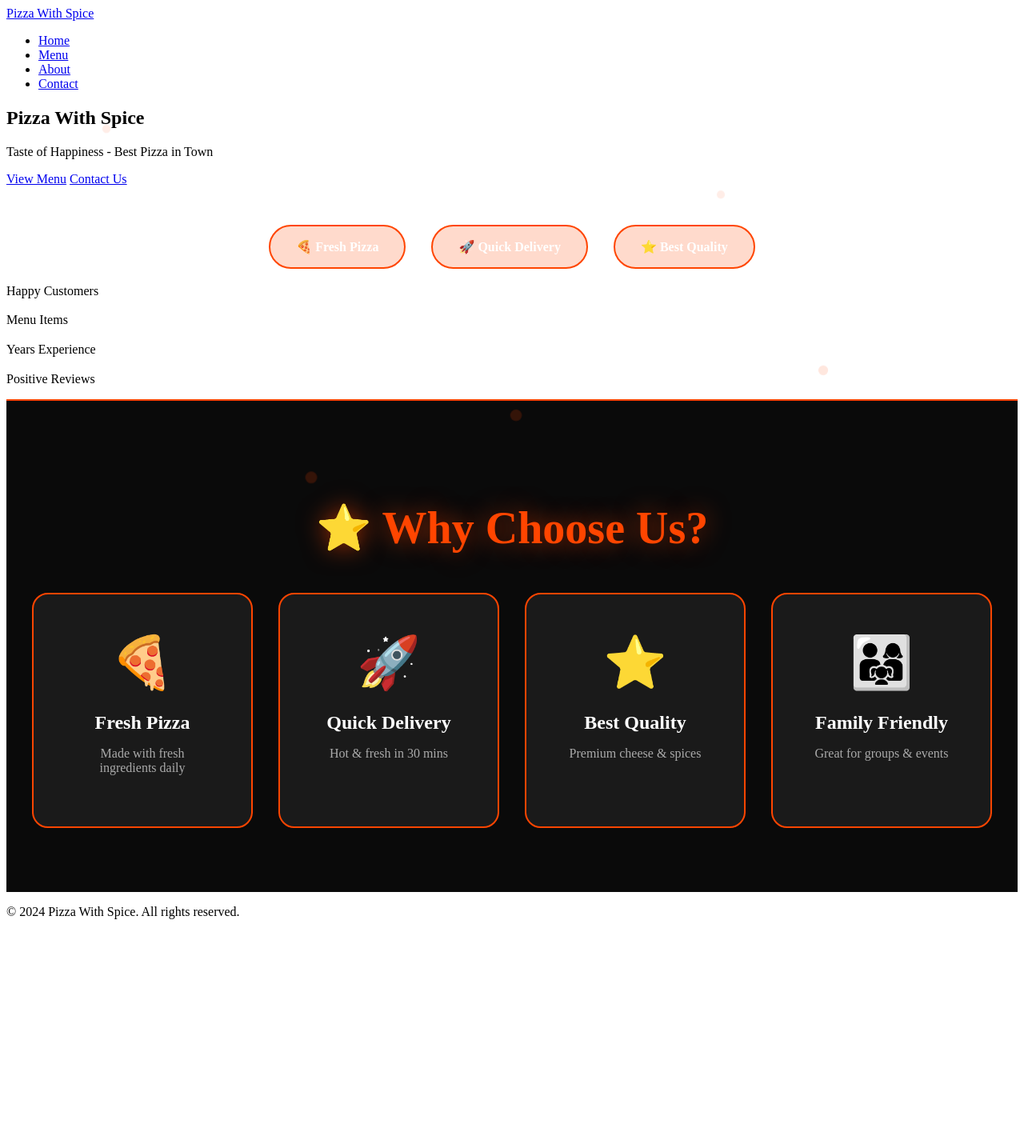
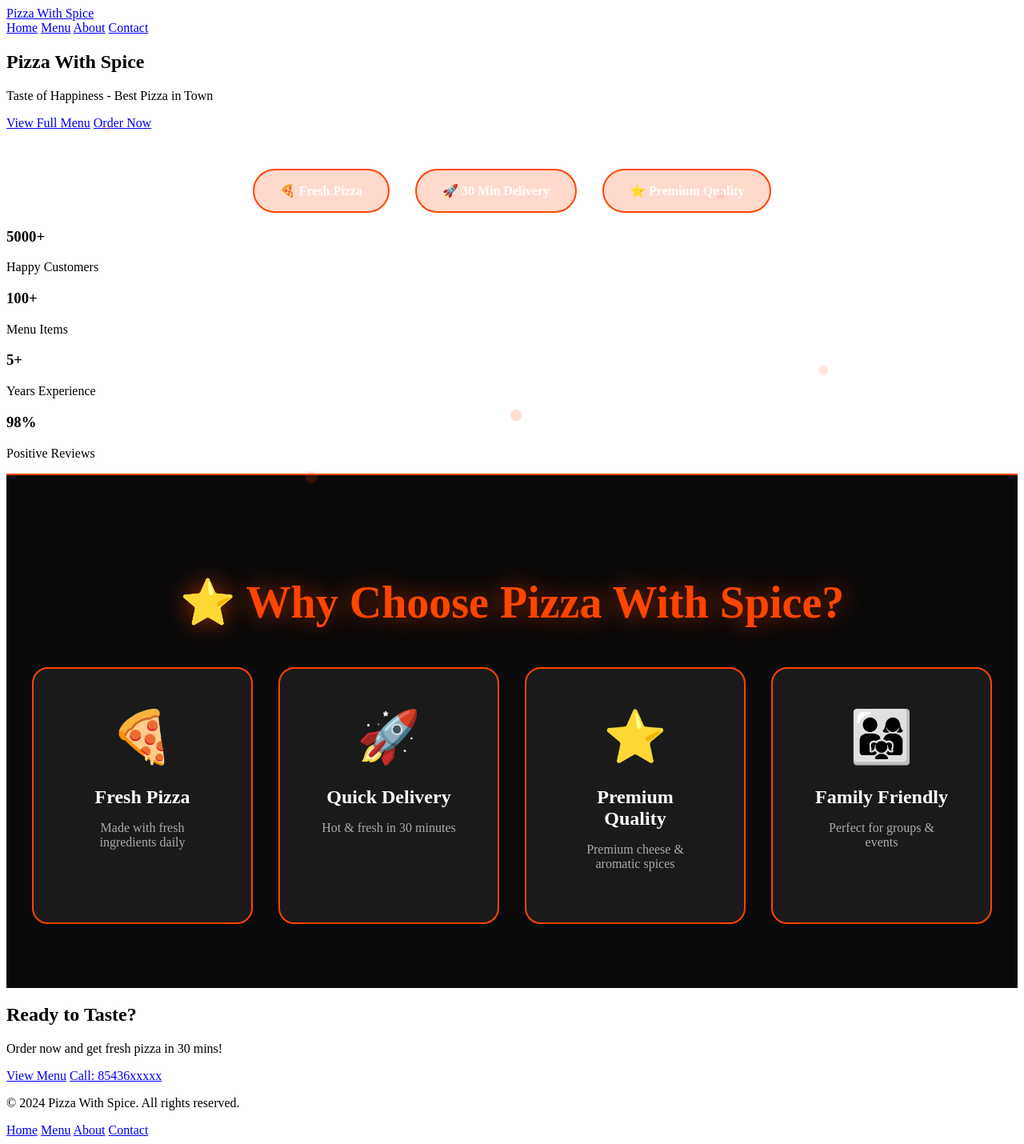
Before and after one commit to saksham-codes-ai/Restuarant-website, a Flask app: page / in a window 1280 px wide. Shown: the whole page at 80% size. Before the commit the page ends 1149 px from the top, so only its background shows below. Run offline with Flask 3, Linux system fonts and the light colour scheme.

Commit message:
Update home.html

```diff
--- a/templates/home.html
+++ b/templates/home.html
@@ -10,12 +10,12 @@
     <nav class="navbar">
         <div class="nav-container">
             <a href="/" class="nav-logo">{{ restaurant.name }}</a>
-            <ul class="nav-menu">
-                <li><a href="/" class="nav-link active">Home</a></li>
-                <li><a href="/menu" class="nav-link">Menu</a></li>
-                <li><a href="/about" class="nav-link">About</a></li>
-                <li><a href="/contact" class="nav-link">Contact</a></li>
-            </ul>
+            <div class="nav-buttons">
+                <a href="/" class="nav-btn active">Home</a>
+                <a href="/menu" class="nav-btn">Menu</a>
+                <a href="/about" class="nav-btn">About</a>
+                <a href="/contact" class="nav-btn">Contact</a>
+            </div>
         </div>
     </nav>
 
@@ -31,13 +31,13 @@
             <h1 class="hero-title animate-fade">{{ restaurant.name }}</h1>
             <p class="hero-subtitle animate-fade">{{ restaurant.tagline }}</p>
             <div class="hero-buttons animate-fade">
-                <a href="/menu" class="btn btn-primary">View Menu</a>
-                <a href="/contact" class="btn btn-secondary">Contact Us</a>
+                <a href="/menu" class="btn btn-primary">View Full Menu</a>
+                <a href="/contact" class="btn btn-secondary">Order Now</a>
             </div>
             <div class="hero-features animate-fade">
                 <div class="feature-item">🍕 Fresh Pizza</div>
-                <div class="feature-item">🚀 Quick Delivery</div>
-                <div class="feature-item">⭐ Best Quality</div>
+                <div class="feature-item">🚀 30 Min Delivery</div>
+                <div class="feature-item">⭐ Premium Quality</div>
             </div>
         </div>
     </section>
@@ -45,7 +45,7 @@
     <section class="stats">
         <div class="stats-container">
             {% for stat in restaurant.stats %}
-            <div class="stat-item animate-slide" data-value="{{ stat.number }}">
+            <div class="stat-item animate-slide">
                 <h3 class="stat-number">{{ stat.number }}</h3>
                 <p class="stat-label">{{ stat.label }}</p>
             </div>
@@ -54,7 +54,7 @@
     </section>
 
     <section class="featured-section">
-        <h2 class="featured-title">⭐ Why Choose Us?</h2>
+        <h2 class="featured-title">⭐ Why Choose Pizza With Spice?</h2>
         <div class="featured-grid">
             <div class="featured-card">
                 <div class="featured-icon">🍕</div>
@@ -64,38 +64,46 @@
             <div class="featured-card">
                 <div class="featured-icon">🚀</div>
                 <h3>Quick Delivery</h3>
-                <p>Hot & fresh in 30 mins</p>
+                <p>Hot & fresh in 30 minutes</p>
             </div>
             <div class="featured-card">
                 <div class="featured-icon">⭐</div>
-                <h3>Best Quality</h3>
-                <p>Premium cheese & spices</p>
+                <h3>Premium Quality</h3>
+                <p>Premium cheese & aromatic spices</p>
             </div>
             <div class="featured-card">
                 <div class="featured-icon">👨‍👩‍👧</div>
                 <h3>Family Friendly</h3>
-                <p>Great for groups & events</p>
+                <p>Perfect for groups & events</p>
             </div>
+        </div>
+    </section>
+
+    <section class="cta-section">
+        <h2 class="cta-title">Ready to Taste?</h2>
+        <p class="cta-text">Order now and get fresh pizza in 30 mins!</p>
+        <div class="cta-buttons">
+            <a href="/menu" class="btn btn-primary btn-large">View Menu</a>
+            <a href="/contact" class="btn btn-secondary btn-large">Call: 85436xxxxx</a>
         </div>
     </section>
 
     <footer class="footer">
         <div class="footer-content">
             <p>&copy; 2024 {{ restaurant.name }}. All rights reserved.</p>
+            <div class="footer-links">
+                <a href="/">Home</a>
+                <a href="/menu">Menu</a>
+                <a href="/about">About</a>
+                <a href="/contact">Contact</a>
+            </div>
         </div>
     </footer>
 
     <script>
-        // Counter animation
-        const counters = document.querySelectorAll('.stat-number');
-        counters.forEach(counter => {
-            const value = counter.dataset.value;
-            counter.textContent = value;
-        });
-
         // Scroll animation
         document.addEventListener('scroll', () => {
-            const elements = document.querySelectorAll('.animate-slide, .animate-card');
+            const elements = document.querySelectorAll('.animate-slide, .animate-card, .featured-card');
             elements.forEach(el => {
                 const position = el.getBoundingClientRect();
                 if (position.top < window.innerHeight - 100) {
```
